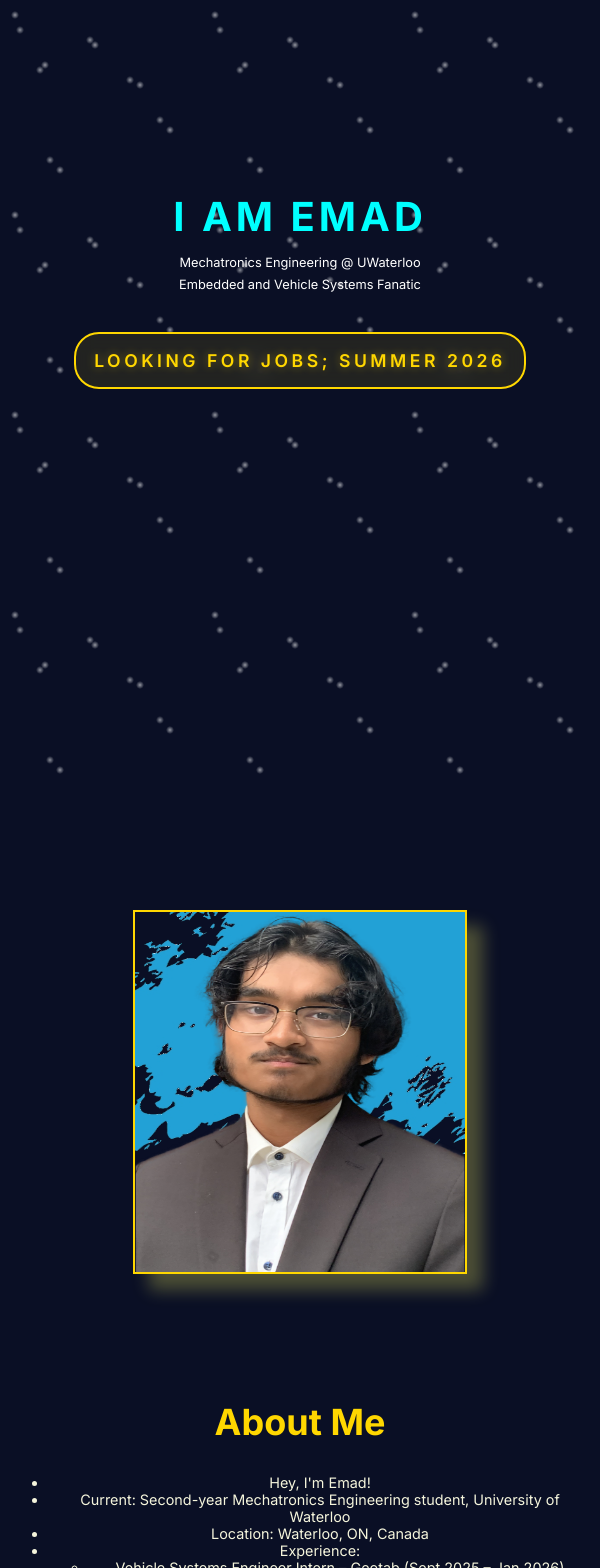
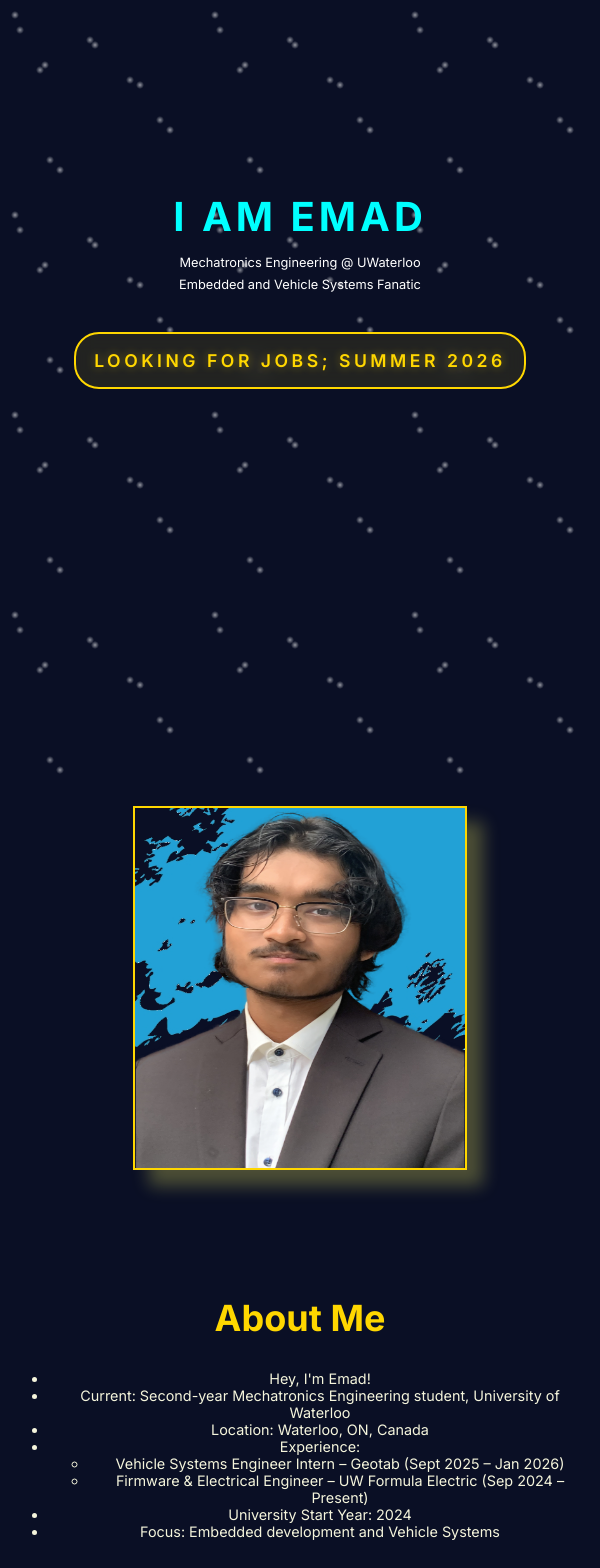
Before and after one commit to EmadsGitHub/portfolio, a React (Create React App) app: page / in a window 600 px wide. Shown: the top 1568 px of the page. Built offline with nearby package versions, Linux system fonts and the light colour scheme.

Commit message:
fixed phone  screen spacing

```diff
--- a/src/App.css
+++ b/src/App.css
@@ -1407,10 +1407,10 @@ button:hover {
     .aboutMeContainer {
         grid-template-columns: 1fr; /* Switch to 1 column */
         margin-left: 0;
-        margin-top: 2vh;
+        margin-top: -5vh;
         text-align: center;
         min-height: 100vh;
-        padding: 5vh 0;
+        padding: 2vh 0;
     }
 
     .aboutme_Pic img {
@@ -1434,10 +1434,10 @@ button:hover {
     .aboutMeContainer {
         grid-template-columns: 1fr; /* Switch to 1 column */
         margin-left: 0;
-        margin-top: 1vh;
+        margin-top: -8vh;
         text-align: center;
         min-height: 110vh;
-        padding: 6vh 0;
+        padding: 2vh 0;
     }
 
     .aboutme_Pic img {
@@ -1461,10 +1461,10 @@ button:hover {
     .aboutMeContainer {
         grid-template-columns: 1fr; /* Switch to 1 column */
         margin-left: 0;
-        margin-top: 0vh;
+        margin-top: -12vh;
         text-align: center;
         min-height: 120vh;
-        padding: 8vh 0;
+        padding: 2vh 0;
     }
 
     .aboutme_Pic img {
@@ -2015,7 +2015,7 @@ button:hover {
 
     .contact-page {
         padding: 2vh 4vw;
-        margin-top: 6vh; /* Restored positive margin for mobile */
+        margin-top: -8vh; /* Reduced spacing for phone screens */
         position: relative; /* Ensure it's in a new stacking context */
         z-index: 2; /* Place above projects section */
     }
@@ -2042,7 +2042,7 @@ button:hover {
 
     .contact-page {
         padding: 2vh 4vw;
-        margin-top: 4vh; /* Restored positive margin for small mobile */
+        margin-top: -12vh; /* Much tighter spacing for small phones */
         position: relative; /* Ensure it's in a new stacking context */
         z-index: 2; /* Place above projects section */
     }
```
